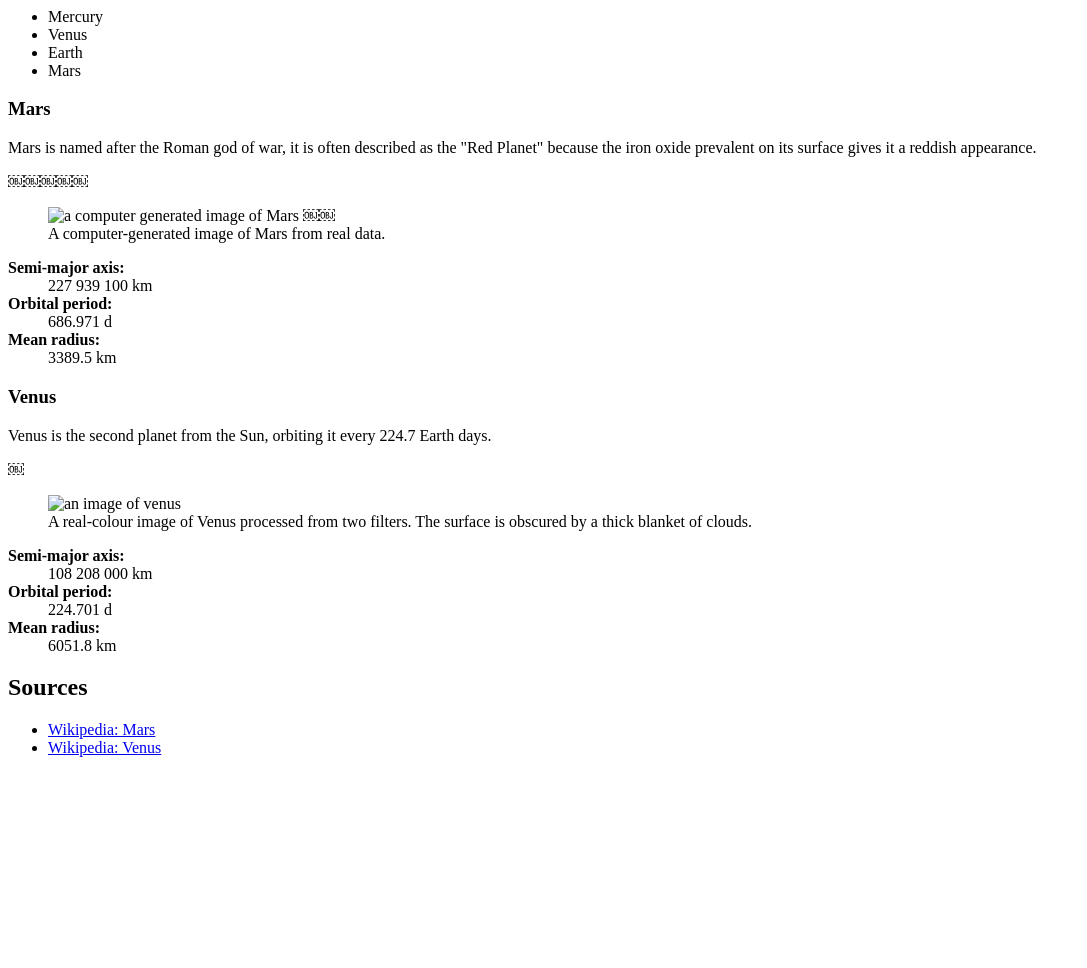
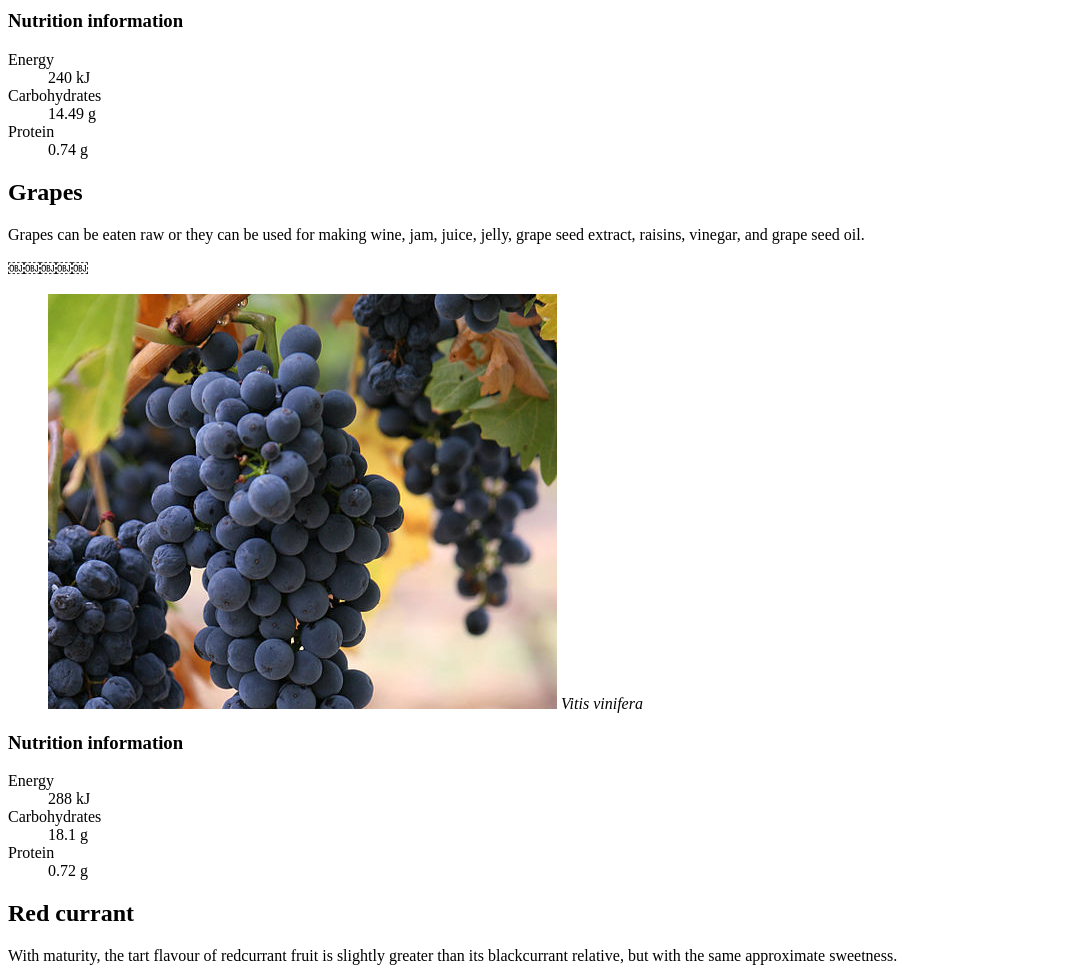
Before and after one commit to pattersons/dsn1674-project-1, a plain HTML site: page index.html in a window 1280 px wide. Shown: the part 800-1768 px from the top of the page, without its empty margins (0-1087 px from the left). Before the commit the page ends 1573 px from the top, so only its background shows below. Drawn offline with Linux system fonts and the light colour scheme; a web font is replaced by a local one.

Commit message:
Added h1's, h2's and h3's, also added dl's.

```diff
--- a/index.html
+++ b/index.html
@@ -41,56 +41,55 @@
         <figcap><i>Vaccinium corymbosum</i></figcap>
       </figure>
 
+    <h3>Nutrition information</h3>
+
+    <dl>
+        <dt>Energy</dt><dd><data value="240">240 kJ</data></dd>
+        <dt>Carbohydrates</dt><dd><data value="14.49">14.49 g</data></dd>
+        <dt>Protein</dt><dd><data value="0.74">0.74 g</data></dd>
+    </dl>
+
+  <h2>Grapes</h2>
+
+  <p>Grapes can be eaten raw or they can be used for making wine, jam, juice, jelly, grape seed extract, raisins, vinegar, and grape seed oil.</p>
+  ￼￼￼￼￼
+  <figure><img src="images/grapes.jpg" alt="image of grapes">
+    <figcap><i>Vitis vinifera</i></figcap>
+  </figure>
+
+  <h3>Nutrition information</h3>
+
+  <dl>
+        <dt>Energy</dt><dd><data value="288">288 kJ</data></dd>
+        <dt>Carbohydrates</dt><dd><data value="18.1">18.1 g</data></dd>
+        <dt>Protein</dt><dd><data value="0.72">0.72 g</data></dd>
+    </dl>
+
+  <h2>Red currant</h2>
+
+  <p>With maturity, the tart flavour of redcurrant fruit is slightly greater than its blackcurrant relative, but with the same approximate sweetness.</p>
+
+<figure><img src="images/red-currants.jpg" alt="image of red currant">
+  <figcap><i>Ribes rubrum</i></figcap>
+</figure>
+
+  <h3>Nutritional information</h3>
+
+  <dl>
+      <dt>Energy</dt><dd><data value="234">234 kJ</data></dd>
+      <dt>Carbohydrates</dt><dd><data value="13.8">13.8 g</data></dd>
+      <dt>Protein</dt><dd><data value="1.4">1.4 g</data></dd>
+  </dl>
 
 
-  <ul class="list1">
-    <li>Mercury</li>
-    <li>Venus</li>
-    <li>Earth</li>
-    <li>Mars</li>
-  </ul>
+</main>
 
-  <h3>Mars</h3>
+<footer>
 
-  <p>Mars is named after the Roman god of war, it is often described as the "Red Planet" because the iron oxide prevalent on its surface gives it a reddish appearance.</p>
-  ￼￼￼￼￼
-  <figure><img src="img/mars.jpg" alt="a computer generated image of Mars">
-
-    ￼￼<figcaption>A computer-generated image of Mars from real data.</figcaption>
-  </figure>
-
-  <dl>
-    <dt><b>Semi-major axis:</b></dt> <dd>227 939 100 km</dd>
-    <dt><b>Orbital period:</b></dt> <dd>686.971 d</dd>
-    <dt><b>Mean radius:</b></dt> <dd>3389.5 km</dd>
-  </dl>
-
-  <h3>Venus</h3>
-
-  <p>Venus is the second planet from the Sun, orbiting it every 224.7 Earth days.</p>
-  ￼
-  <figure><img src="img/venus.jpg" alt="an image of venus">
-
-    <figcaption>A real-colour image of Venus processed from two filters. The surface is obscured by a thick blanket of clouds.</figcaption>
-  </figure>
-
-  <dl>
-    <dt><b>Semi-major axis:</b></dt> <dd>108 208 000 km</dd>
-    <dt><b>Orbital period:</b></dt> <dd>224.701 d</dd>
-    <dt><b>Mean radius:</b></dt> <dd>6051.8 km</dd>
-  </dl>
-
-  <main>
-
-<footer class="sourcebar">
-
-  <h2>Sources</h2>
-  <ul class="list2">
-    <li><a href="https://en.wikipedia.org/wiki/Mars">Wikipedia: Mars</a></li>
-    <li><a href="https://en.wikipedia.org/wiki/Venus">Wikipedia: Venus</a></li>
-  </ul>
+  <p>Content and images from <a href="http://en.wikipedia.org/wiki/berries">Wikipedia</a>.</p>
 
 </footer>
 
 </body>
+
 </html>
```
Also changed, not shown: content.txt.
